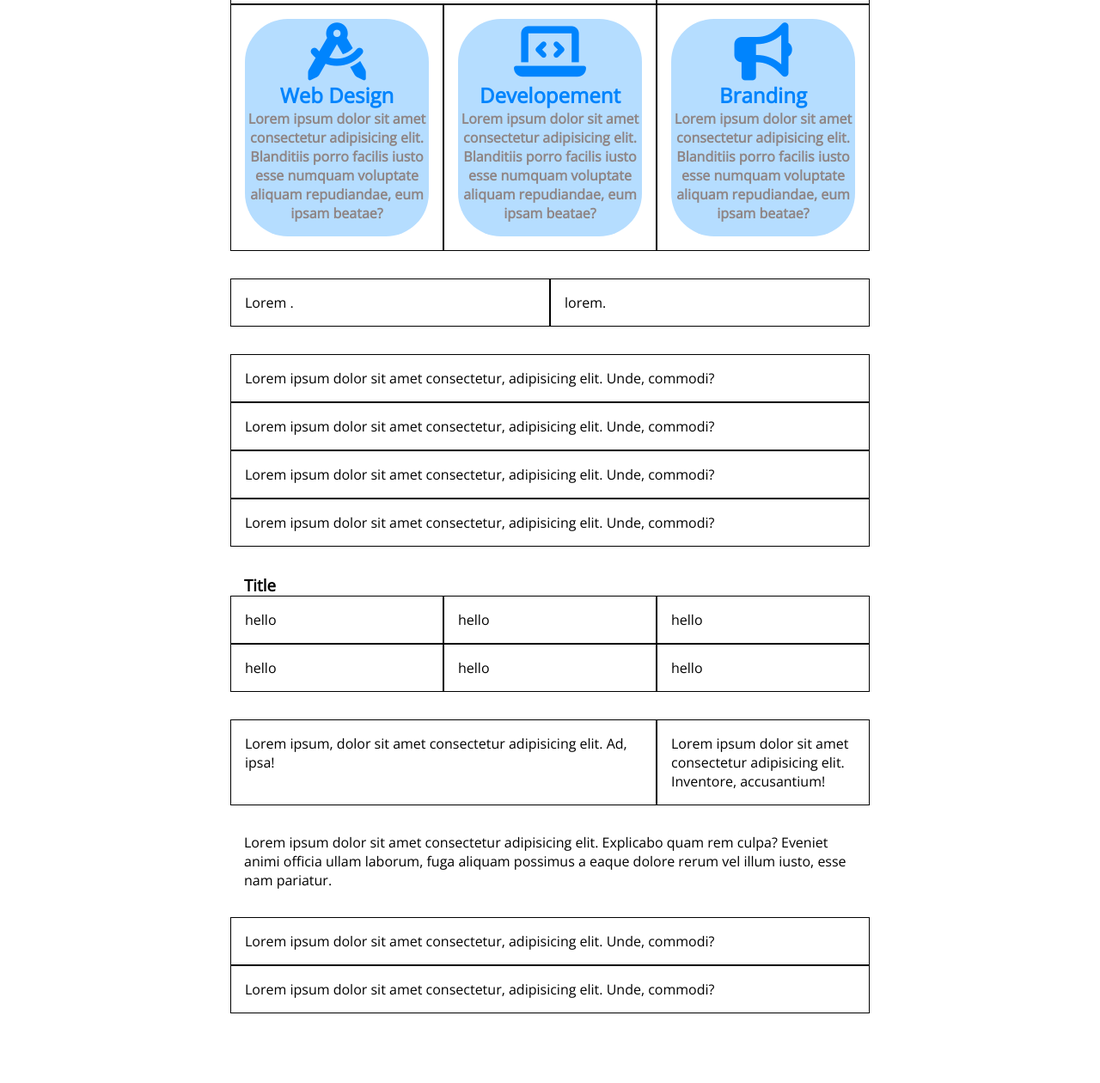
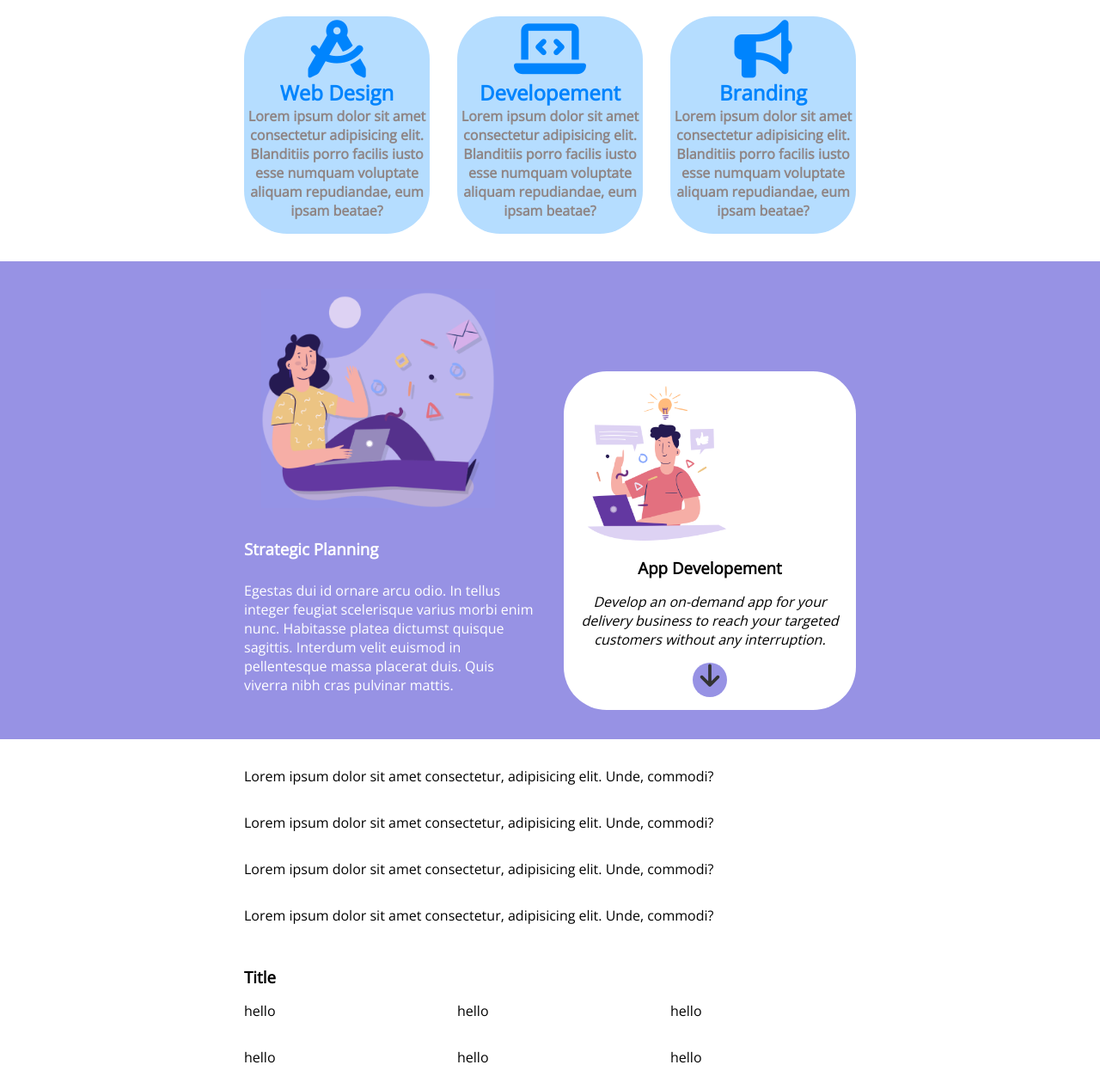
Before and after one commit to StefanRaluca/htmlcss-responsive-layout, a plain HTML site: page index.html in a window 1280 px wide. Shown: the part 375-1635 px from the top of the page at 86% size. Before the commit the page ends 1570 px from the top, so only its background shows below. Drawn offline with nearby package versions, Linux system fonts and the light colour scheme.

Commit message:
add section planning with design

```diff
--- a/assets/style.css
+++ b/assets/style.css
@@ -68,7 +68,7 @@ body {
 
 [class*="col-"] {
     padding: 1rem;
-    border: 1px solid black;
+    /*  border: 1px solid black; */
 }
 
 
@@ -175,6 +175,58 @@ body {
     color: rgb(143 133 133);
 }
 
+#planning {
+    background-color: var(--responsive--primary);
+}
+
+.card_planning img {
+    width: 80%;
+    margin-left: 20px;
+
+}
+
+.card_planning h3 {
+    font-weight: 600;
+    color: var(--responsive--light);
+    margin-bottom: 25px;
+    margin-top: 30px;
+}
+
+.card_planning p {
+    color: var(--responsive--light);
+
+}
+
+.card_planning_bottom {
+    background-color: var(--responsive--light);
+    height: 80%;
+    display: flex;
+    flex-direction: column;
+    text-align: center;
+    justify-content: center;
+    margin-top: 6rem;
+    border-radius: 50px;
+    padding: 1rem;
+    gap: 1rem;
+}
+
+.card_planning_bottom img {
+    width: 60%;
+}
+
+.card_planning_bottom i {
+    border-radius: 100%;
+    background-color: var(--responsive--primary);
+    color: var(--responsive--dark);
+    width: 40px;
+    height: 40px;
+    text-align: center;
+    font-size: 30px;
+}
+
+.card_planning_bottom p {
+    font-style: italic;
+}
 
 
 /* mobile first  */
--- a/index.html
+++ b/index.html
@@ -166,9 +166,27 @@
             <div class="container">
                 <div class="row">
 
-                    <div class="col-12 col-lg-6">Lorem .</div>
+                    <div class="col-12 col-lg-6">
+                        <div class="card_planning">
+                            <img src="./assets/img/planning1.png" alt="">
+                            <h3>Strategic Planning</h3>
+                            <p>Egestas dui id ornare arcu odio. In tellus integer feugiat scelerisque varius morbi enim
+                                nunc. Habitasse platea dictumst quisque sagittis. Interdum velit euismod in pellentesque
+                                massa placerat duis. Quis viverra nibh cras pulvinar mattis.</p>
+                        </div>
 
-                    <div class="col-12 col-lg-6">lorem.</div>
+                    </div>
+
+                    <div class="col-12 col-lg-6">
+                        <div class="card_planning_bottom">
+                            <img src="./assets/img/planning2.png" alt="">
+                            <h3> App Developement</h3>
+                            <p> Develop an on-demand app for your delivery business to reach your targeted customers
+                                without any interruption.</p>
+                            <span><i class="fa-solid fa-arrow-down"></i></span>
+                        </div>
+
+                    </div>
 
                 </div>
             </div>
```
